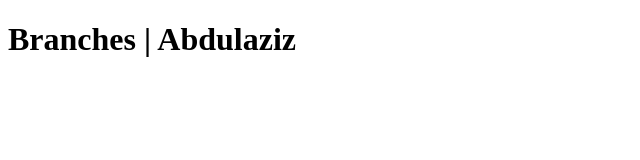
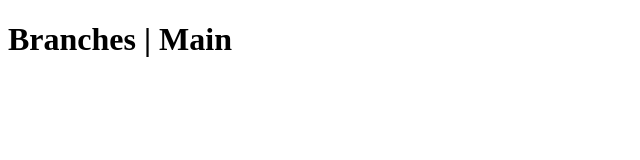
Before and after one commit to abdulazizjavascript/reactn35-lesson18-branches, a plain HTML site: page index.html in a window 1280 px wide. Shown: the whole page, without its empty margins (0-640 px from the left). Drawn offline with Linux system fonts and the light colour scheme.

Commit message:
main change

```diff
--- a/index.html
+++ b/index.html
@@ -7,6 +7,6 @@
     <link rel="stylesheet" href="css/style.css" />
   </head>
   <body>
-    <h1>Branches | Abdulaziz</h1>
+    <h1>Branches | Main</h1>
   </body>
 </html>
```
